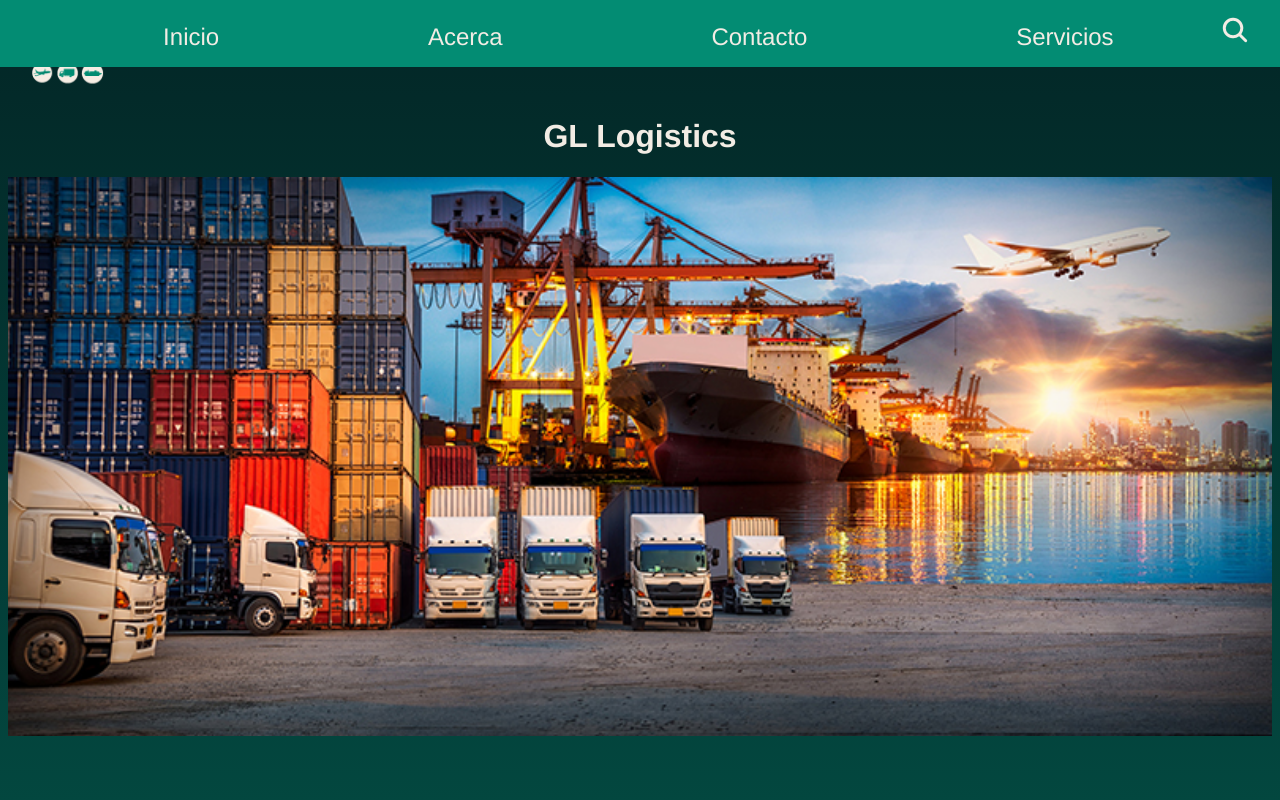
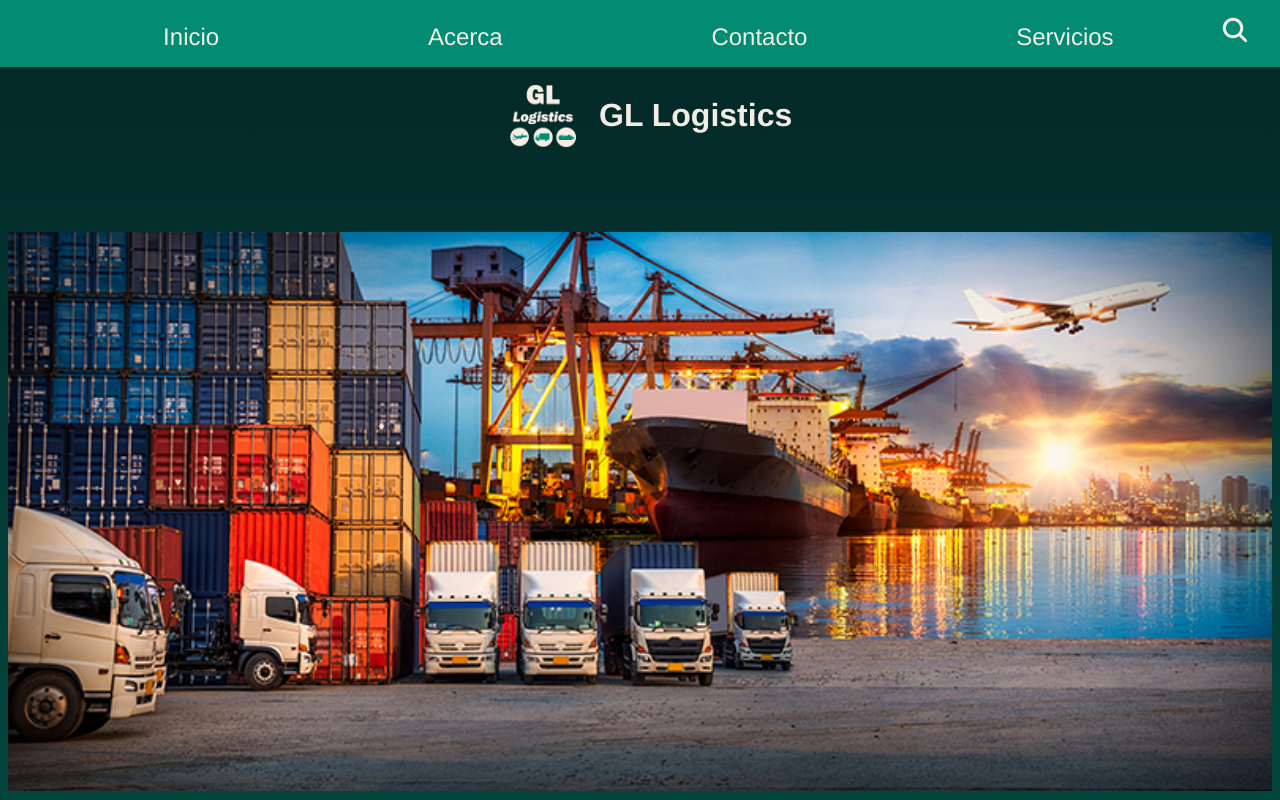
Before and after one commit to DoctoraSt/GL---Logistics-example-, a plain HTML site: page Principal.html in a window 1280 px wide. Shown: the top 800 px of the page. Drawn offline with nearby package versions, Linux system fonts and the light colour scheme.

Commit message:
divicion

```diff
--- a/CSS/principal.css
+++ b/CSS/principal.css
@@ -112,7 +112,16 @@ a:hover{
     text-align: center;
     box-shadow:  2px 2px 2px #F2ECE4;
 }
-
+.divition{
+    display: flex;
+    align-items: center;
+    justify-content: center;
+    margin: 3%;
+    padding: 3%;
+}
+.divition > img{
+    width: 10%;
+}
 .servicios > img{
     width: 70%;
 }
--- a/Principal.html
+++ b/Principal.html
@@ -20,8 +20,8 @@
             <p><a href="Servicios.html">Servicios</a></p>
             <ion-icon name="search"></ion-icon>
         </div>
-        <div>
-            <img title="logo" src="Imagenes/Logo 2 PNG.png" width="120" height="85">
+        <div class="divition">
+            <img title="logo" src="Imagenes/Logo 2 PNG.png">
             <h1>GL Logistics</h1>
         </div>
         <img title="aduana" class="aduana" src="Imagenes/aduana.jpg">
```
